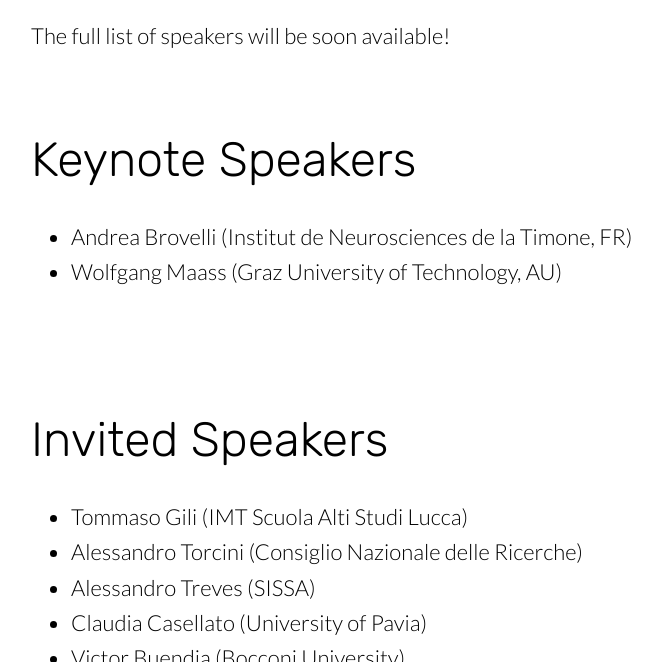
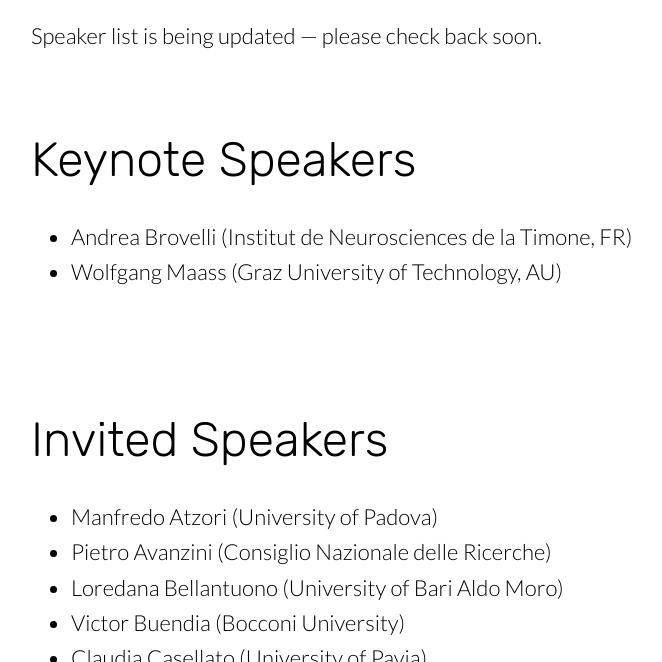
Before and after one commit to INCNgit/incn, a Jekyll site: the page built from speakers.html, in a window 1280 px wide and 900 px high, scrolled down 216 px, cut to the strip 238-900 px from the top of the window. Shown: the whole strip, without its empty margins (59-721 px from the left). Built offline with Jekyll 4.4.1, drawn with Linux system fonts in a browser that asks for light colours; nearby versions of some CDN libraries; some of the changed text lies outside the part shown.

Commit message:
minor changes

```diff
--- a/speakers.html
+++ b/speakers.html
@@ -30,7 +30,7 @@
 	 <section class="info">
 		<div class="container flex">
 			<div class="text">
-				<p class="editable">The full list of speakers will be soon available!</p>
+				<p class="editable"> Speaker list is being updated — please check back soon. </p>
 				<h2 class="editable"><br>Keynote Speakers</h2>
 				<p class="editable">
 				<ul>
@@ -47,17 +47,17 @@
 				<h2 class="editable">Invited Speakers</h2>
 				<p class="editable">
 				<ul>
+					<li>Manfredo Atzori (University of Padova)</li>
+					<li>Pietro Avanzini (Consiglio Nazionale delle Ricerche)</li>
+					<li>Loredana Bellantuono (University of Bari Aldo Moro)</li>
+					<li>Victor Buendia (Bocconi University)</li>
+					<li>Claudia Casellato (University of Pavia)</li>
 					<li>Tommaso Gili (IMT Scuola Alti Studi Lucca)</li>
+					<li>Eleonora Maggioni (Politecnico di Milano)</li>
+					<li>Emanuele Menegatti (University of Padova)</li>
+					<li>Alberto Testolin (University of Padova)</li>
 					<li>Alessandro Torcini (Consiglio Nazionale delle Ricerche)</li>
 					<li>Alessandro Treves (SISSA)</li>
-					<li>Claudia Casellato (University of Pavia)</li>
-					<li>Victor Buendia (Bocconi University)</li>
-					<li>Pietro Avanzini (Consiglio Nazionale delle Ricerche)</li>
-					<li>Alberto Testolin (University of Padova)</li>
-					<li>Eleonora Maggioni (Politecnico di Milano) </li>
-					<li>Emanuele Menegatti (University of Padova)</li>
-					<li>Loredana Bellantuono (University of Bari Aldo Moro)</li>
-					<li>Manfredo Atzori (University of Padova)</li>
 				</ul></p>
 			</div>
 		</div>
```
